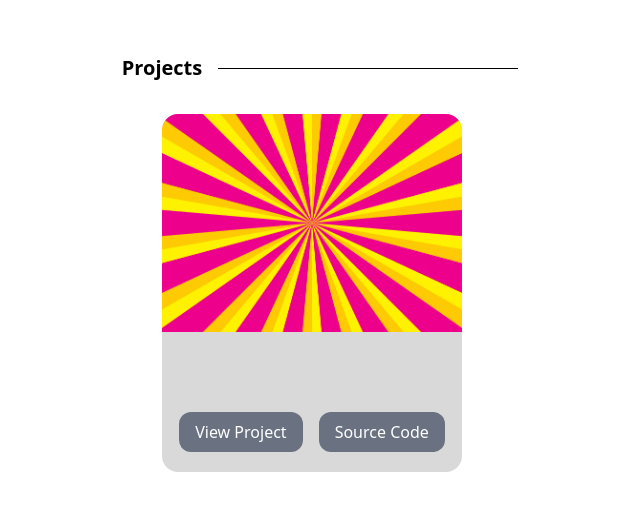
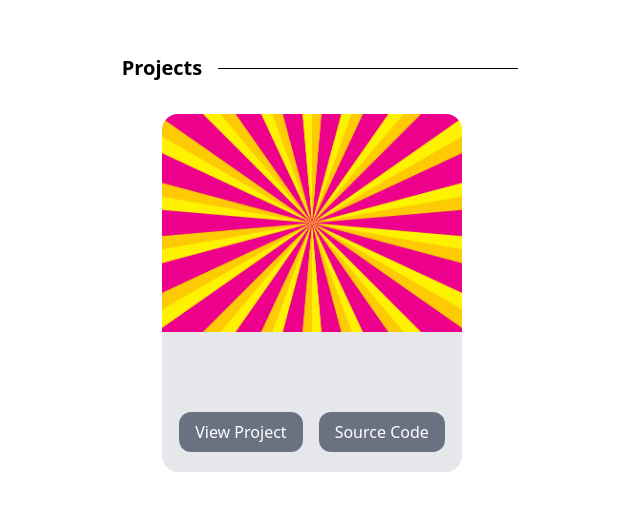
Before and after one commit to Jeivisson/Portfolio, a Next.js app: page / in a window 1280 px wide. Shown: the part 1596-2106 px from the top of the page, without its empty margins (328-968 px from the left). Built offline with nearby package versions, Linux system fonts and the light colour scheme.

Commit message:
minor change [article bgcolo]

```diff
--- a/src/components/projects.tsx
+++ b/src/components/projects.tsx
@@ -16,7 +16,7 @@ export default function Projects() {
                 </div>
             </div>
             <div className="flex-[0_0_100%] md:flex-[0_0_(100%/3)] px-2">
-                <article className="rounded-2xl bg-[#D9D9D9] min-w-0 p-0 pb-5 w-full">
+                <article className="rounded-2xl bg-gray-200 min-w-0 p-0 pb-5 w-full">
                     <div className="relative w-full mb-20">
                         {/* Lembrar de por  https://www.npmjs.com/package/embla-carousel*/}
                         <Image
```
